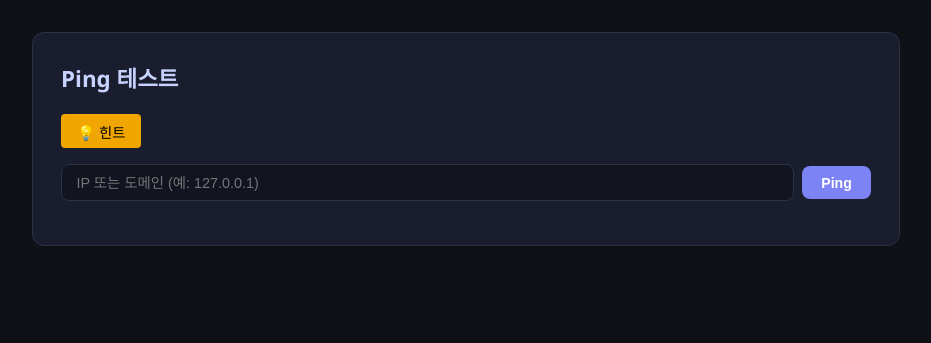
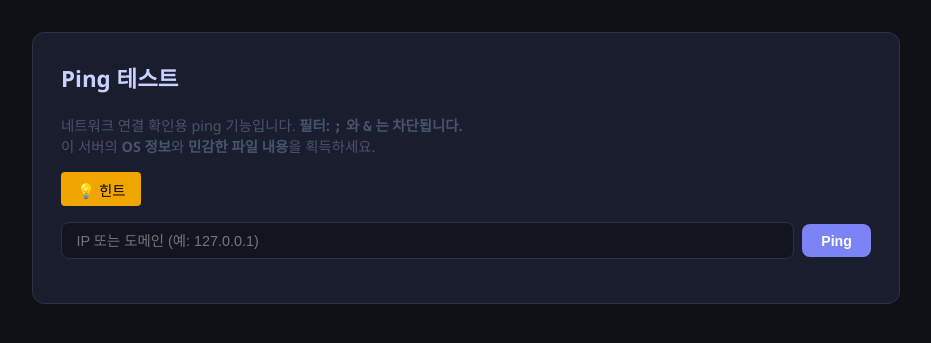
Before and after one commit to kokobobo634-hash/Test_Lab, a Flask app: page /ping in a window 1280 px wide. Shown: the part 58-401 px from the top of the page, without its empty margins (174-1105 px from the left). Run offline with Flask 3, Linux system fonts and the light colour scheme; parts of the project's set-up code (start-up, migrations or seed data) failed here and were passed over.

Commit message:
feat: add goal descriptions and improved hints to ping/upload pages
- ping: shows goal (OS info + secret file), hint shows command structure + blocked chars
- upload: shows goal (upload .php bypass), hint shows blacklist (case-sensitivity clue)

Co-Authored-By: Claude Sonnet 4.6 <noreply@anthropic.com>

```diff
--- a/templates/ping.html
+++ b/templates/ping.html
@@ -4,11 +4,17 @@
 <div class="card">
   <h2>Ping 테스트</h2>
 
+  <p class="muted" style="margin-bottom:1rem; font-size:0.9rem">
+    네트워크 연결 확인용 ping 기능입니다. <b>필터: <code>;</code> 와 <code>&amp;</code> 는 차단됩니다.</b><br>
+    이 서버의 <b>OS 정보</b>와 <b>민감한 파일 내용</b>을 획득하세요.
+  </p>
+
   <div class="hint-box" id="hint-cmdi">
     <button class="hint-btn" onclick="useHint('cmdi')">💡 힌트</button>
     <div class="hint-content hidden" id="hint-content-cmdi">
-      <p><b>기본 페이로드:</b> <code>127.0.0.1; id</code></p>
-      <p class="hint-note">이 페이로드는 그대로 동작하지 않습니다. 필터를 분석하고 우회 방법을 찾아보세요.</p>
+      <p><b>현재 서버 실행 명령:</b></p>
+      <code style="display:block; padding:0.5rem; background:#1e1e2e; border-radius:4px; font-size:0.85rem">ping -c 2 <span style="color:#f87171">입력값</span></code>
+      <p class="hint-note" style="margin-top:0.6rem"><code>;</code> 와 <code>&amp;</code> 는 필터링됩니다. 다른 명령 구분자를 찾아보세요.</p>
     </div>
   </div>
 
```
Also changed, not shown: templates/upload.html (+7 -2 lines).
